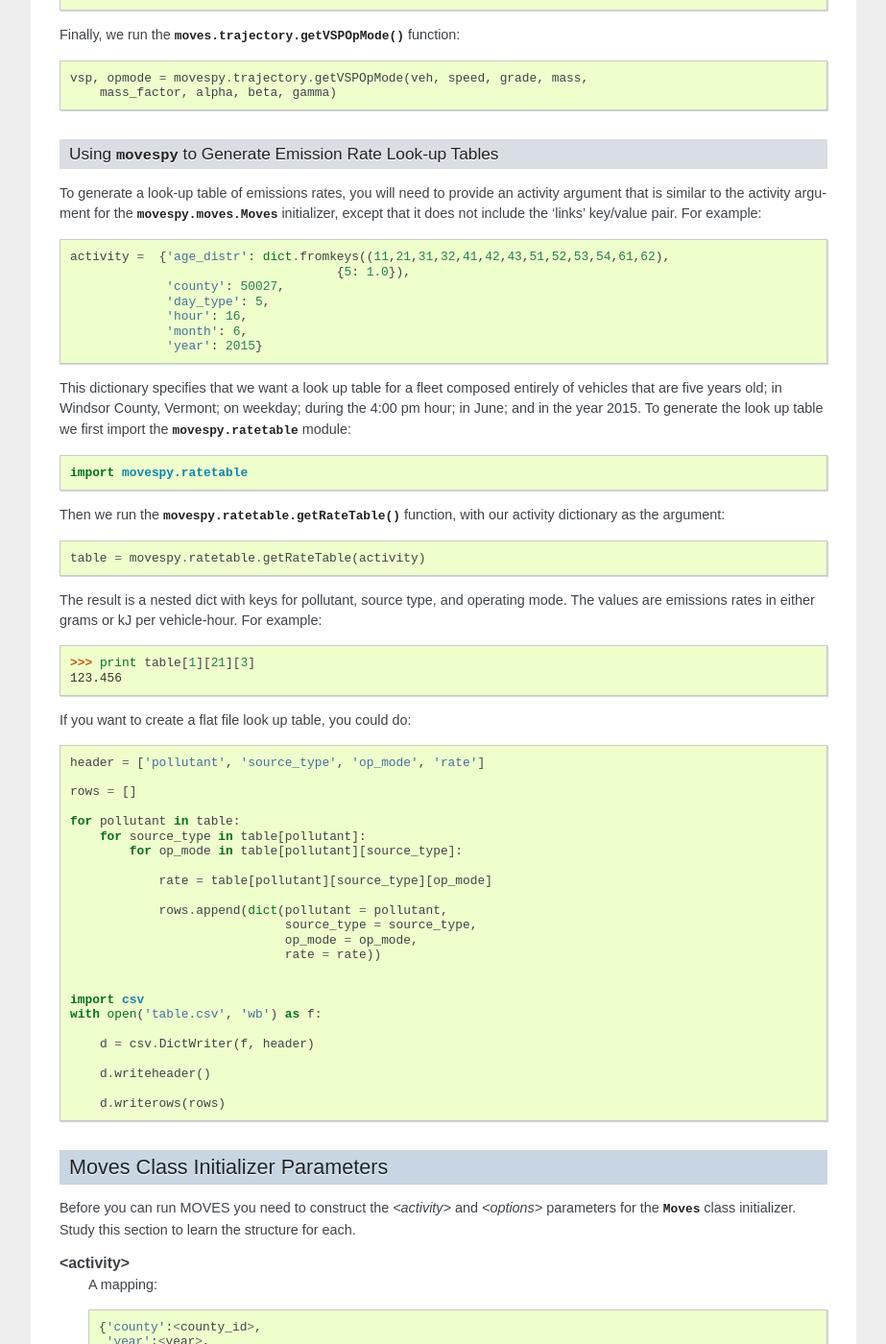
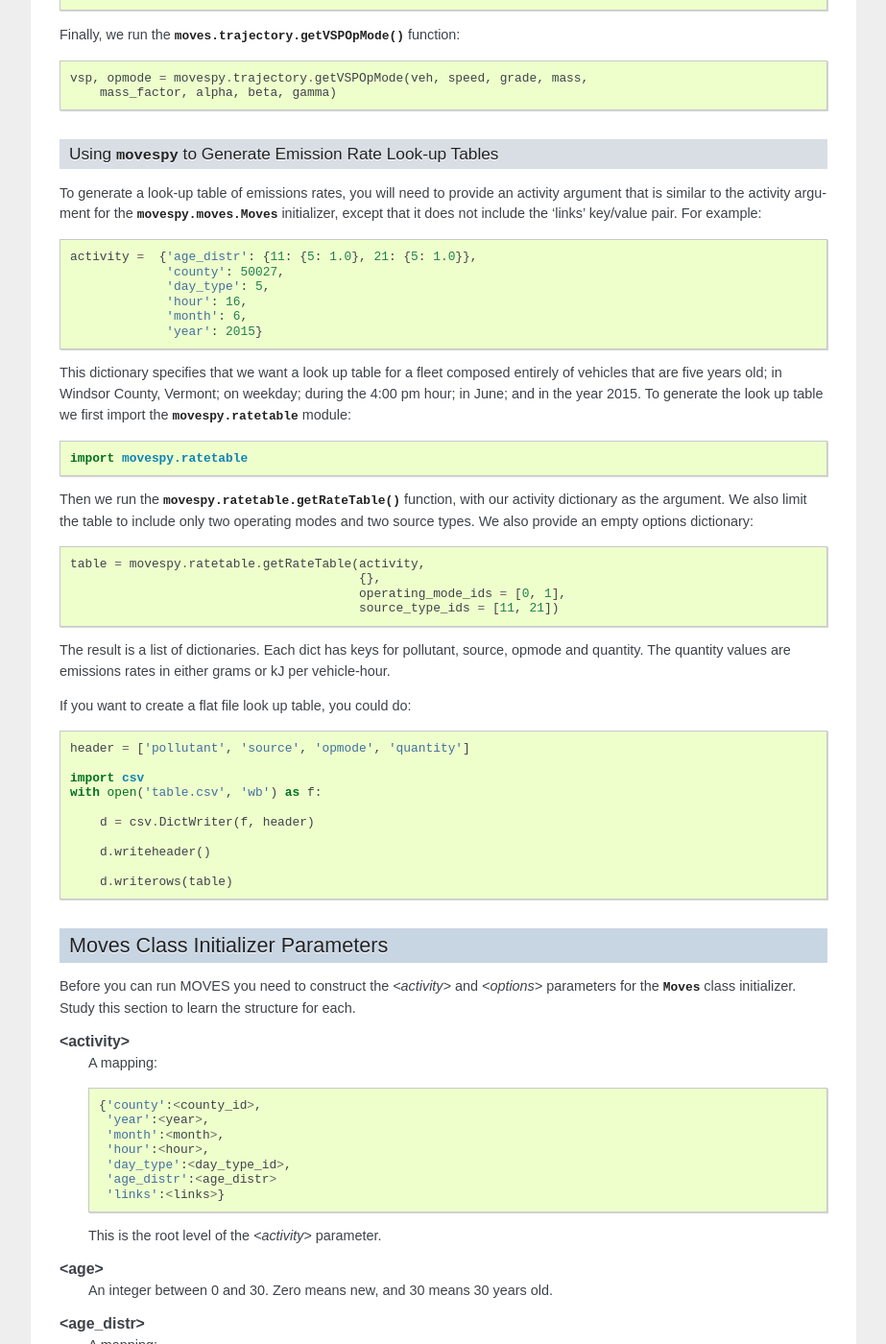
Before and after one commit to RSGInc/movespy, a Sphinx documentation site: the page built from docs/index.rst, in a window 1280 px wide and 1400 px high, scrolled down 3616 px. Shown: the whole window at 96% size, without its empty margins (198-1121 px from the left). Built offline with Sphinx 7.4.7, drawn with Linux system fonts in a browser that asks for light colours; formulas are drawn with MathJax 3; some of the changed text lies outside the part shown.

Commit message:
update examples

```diff
--- a/docs/index.rst
+++ b/docs/index.rst
@@ -132,17 +132,17 @@ Then we call the :meth:`movespy.moves.Moves.run` method on the :class:`movespy.m
 This kicks-off the MOVES run. When the run is done, the results are returned and assigned to the `emissions_out` variable. Now we can inspect the results. Let's say we want to know the total carbon monoxide emissions. We can type::
 
     # 2 is the ID for carbon monoxide
-    total_CO = sum([row.quantity for row in emissions_out if row.pollutant == 2])
+    total_CO = sum([row['quantity'] for row in emissions_out if row['pollutant'] == 2])
 
 
 Putting it all together, our entire script for this analysis would be::
 
     links = {1: {'grade': -1.2,
-                 'length': 0.25,
-                 'road_type': 5,
-                 'source_distr': {21: 1.0},
-                 'speed': 34,
-                 'volume': 400}}
+                'length': 0.25,
+                'road_type': 5,
+                'source_distr': {21: 1.0},
+                'speed': 34,
+                'volume': 400}}
 
     activity =  {'age_distr': {21: {5: 1.0}},
                  'county': 50027,
@@ -226,8 +226,7 @@ To generate a look-up table of emissions rates, you will need to provide an acti
 to the activity argument for the :class:`movespy.moves.Moves` initializer, except that it does not include
 the 'links' key/value pair. For example::
 
-    activity =  {'age_distr': dict.fromkeys((11,21,31,32,41,42,43,51,52,53,54,61,62),
-                                        {5: 1.0}),
+    activity =  {'age_distr': {11: {5: 1.0}, 21: {5: 1.0}},
                  'county': 50027,
                  'day_type': 5,
                  'hour': 16,
@@ -240,33 +239,20 @@ in the year 2015. To generate the look up table we first import the :mod:`movesp
 
     import movespy.ratetable
 
-Then we run the :func:`movespy.ratetable.getRateTable` function, with our activity dictionary as the argument::
+Then we run the :func:`movespy.ratetable.getRateTable` function, with our activity dictionary as the argument. We also limit the table to include only two operating modes and two source types. We also
+provide an empty options dictionary::
 
-    table = movespy.ratetable.getRateTable(activity)
+    table = movespy.ratetable.getRateTable(activity,
+                                           {},
+                                           operating_mode_ids = [0, 1],
+                                           source_type_ids = [11, 21])
 
-The result is a nested dict with keys for pollutant, source type, and operating mode. The
-values are emissions rates in either grams or kJ per vehicle-hour. For example::
-
-    >>> print table[1][21][3]
-    123.456
+The result is a list of dictionaries. Each dict has keys for pollutant, source, opmode and quantity. The
+quantity values are emissions rates in either grams or kJ per vehicle-hour.
 
 If you want to create a flat file look up table, you could do::
 
-    header = ['pollutant', 'source_type', 'op_mode', 'rate']
-
-    rows = []
-
-    for pollutant in table:
-        for source_type in table[pollutant]:
-            for op_mode in table[pollutant][source_type]:
-
-                rate = table[pollutant][source_type][op_mode]
-
-                rows.append(dict(pollutant = pollutant,
-                                 source_type = source_type,
-                                 op_mode = op_mode,
-                                 rate = rate))
-
+    header = ['pollutant', 'source', 'opmode', 'quantity']
 
     import csv
     with open('table.csv', 'wb') as f:
@@ -275,7 +261,7 @@ If you want to create a flat file look up table, you could do::
 
         d.writeheader()
 
-        d.writerows(rows)
+        d.writerows(table)
 
 
 
```
Also changed, not shown: other parts of docs/index.rst (+2 -2 lines).
